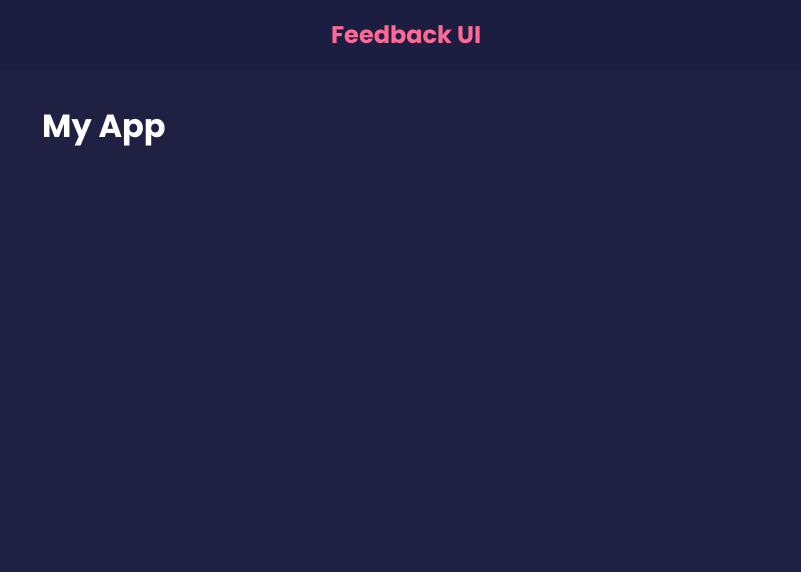
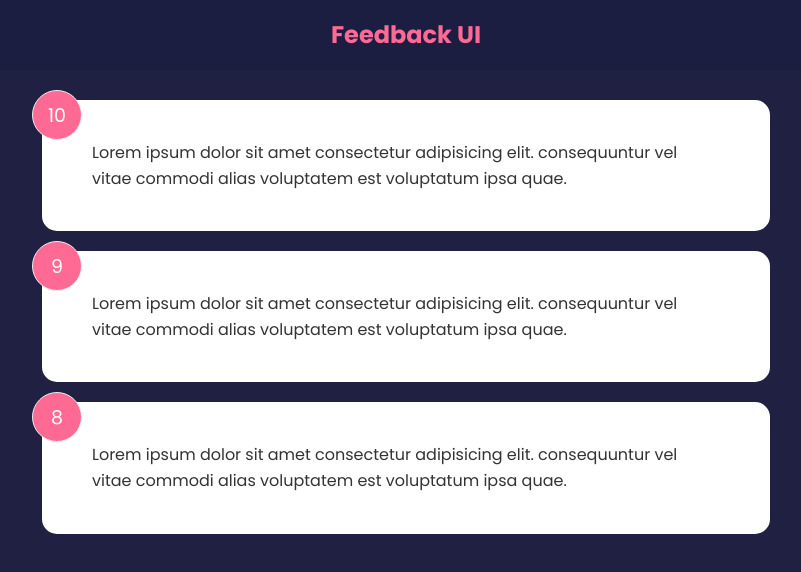
Before and after one commit to JavadMoradkhah/feedback-app, a React (Create React App) app: page / in a window 1280 px wide. Shown: the top 572 px of the page, without its empty margins (234-1035 px from the left). Built offline with nearby package versions, Linux system fonts and the light colour scheme.

Commit message:
Building the FeedbackList component.

```diff
--- a/src/App.js
+++ b/src/App.js
@@ -1,12 +1,16 @@
+import { useState } from 'react';
 import Header from './components/Header';
+import FeedbackList from './components/FeedbackList';
+import FeedbackData from './data/FeedbackData';
 import './css/index.css';
 
 function App() {
+  const [feedback, setFeedback] = useState(FeedbackData);
   return (
     <>
       <Header />
       <div className="container">
-        <h1>My App</h1>
+        <FeedbackList feedback={feedback} />
       </div>
     </>
   );
--- /dev/null
+++ b/src/components/FeedbackItem.jsx
@@ -0,0 +1,12 @@
+import { useState } from 'react';
+
+function FeedbackItem({ item }) {
+  return (
+    <div className="card">
+      <div className="num-display">{item.rating}</div>
+      <div className="text-display">{item.text}</div>
+    </div>
+  );
+}
+
+export default FeedbackItem;
--- /dev/null
+++ b/src/components/FeedbackList.jsx
@@ -0,0 +1,16 @@
+import FeedbackItem from './FeedbackItem';
+
+function FeedbackList({ feedback }) {
+  if (!feedback || feedback.length === 0) {
+    return <p>No Feedback Yet!</p>;
+  }
+  return (
+    <div className="feedback-list">
+      {feedback.map((item) => (
+        <FeedbackItem key={item.id} item={item} />
+      ))}
+    </div>
+  );
+}
+
+export default FeedbackList;
--- /dev/null
+++ b/src/data/FeedbackData.js
@@ -0,0 +1,19 @@
+const feedbackData = [
+  {
+    id: 1,
+    rating: 10,
+    text: 'Lorem ipsum dolor sit amet consectetur adipisicing elit. consequuntur vel vitae commodi alias voluptatem est voluptatum ipsa quae.',
+  },
+  {
+    id: 2,
+    rating: 9,
+    text: 'Lorem ipsum dolor sit amet consectetur adipisicing elit. consequuntur vel vitae commodi alias voluptatem est voluptatum ipsa quae.',
+  },
+  {
+    id: 3,
+    rating: 8,
+    text: 'Lorem ipsum dolor sit amet consectetur adipisicing elit. consequuntur vel vitae commodi alias voluptatem est voluptatum ipsa quae.',
+  },
+];
+
+export default feedbackData;
```
